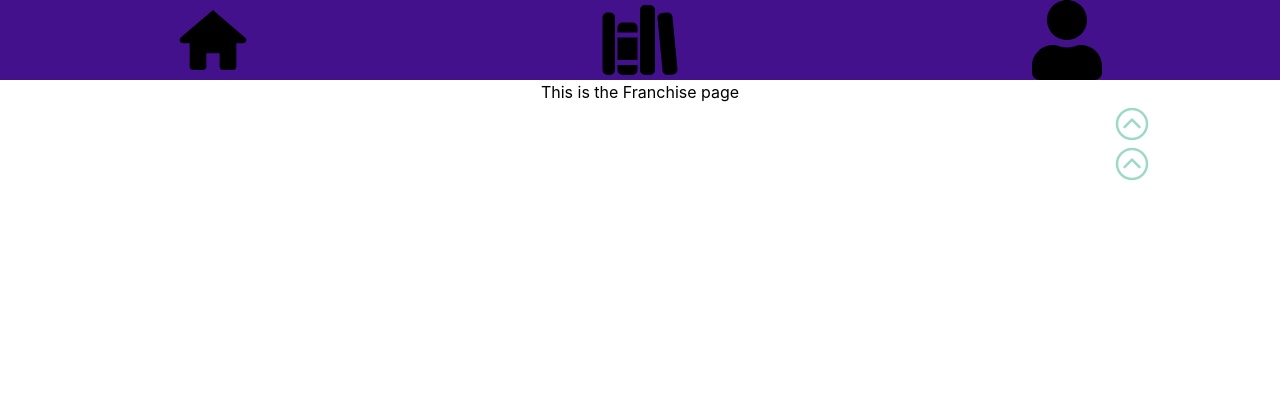
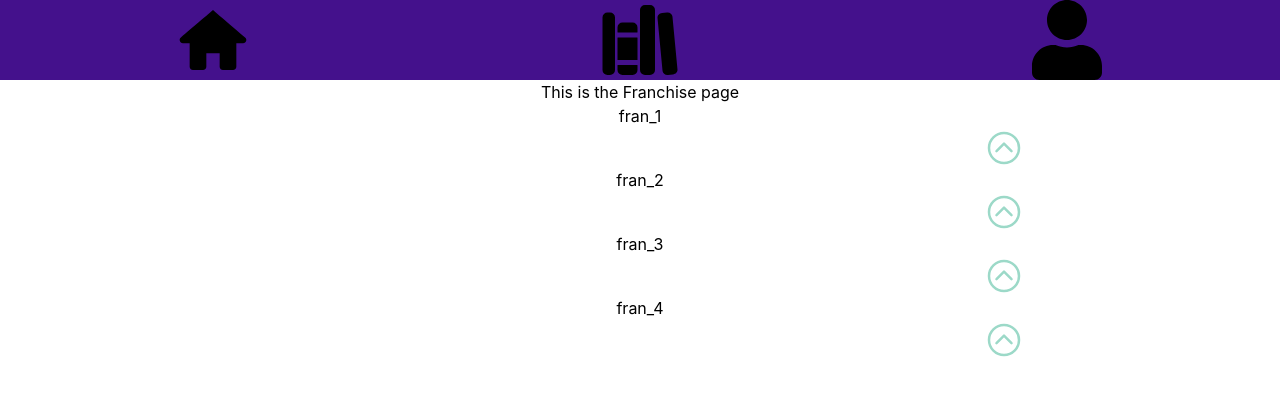
Before and after one commit to seasharpu/gamemoviedbfrontend, a React (Create React App) app: page /franchise in a window 1280 px wide. Shown: the top 396 px of the page. Built offline with nearby package versions, Linux system fonts and the light colour scheme; the HTML template or start-up script is replaced by a standard one.

Commit message:
structure example franchise page

```diff
--- a/src/components/molecules/Dropdown.tsx
+++ b/src/components/molecules/Dropdown.tsx
@@ -2,29 +2,20 @@ import { IoChevronDownCircleOutline } from "react-icons/io5";
 import { motion } from 'framer-motion'
 import { useState } from "react";
 
-export const Dropdown = ({ dropped_elements, onVisibilityChange }: {
+export const Dropdown = ({ dropped_elements, dropped_down, styling }: {
     dropped_elements: React.ReactNode | React.ReactNode[],
-    onVisibilityChange: (isVisible: boolean) => void
+    dropped_down: boolean,
+    styling: string
 }) => {
 
     const [isVisible, setIsVisible] = useState(false)
 
     const toggleVisibility = () => {
-        //setIsVisible(prevState => !prevState);
-        const newVisibility = !isVisible;
-        setIsVisible(newVisibility);
-        // Send visibility state to the parent
-        onVisibilityChange(newVisibility);
+        setIsVisible(prevState => !prevState);
     }
 
-    //const handleDataSending = () => {
-    //    // Call the callback function passed from the parent
-    //    drop
-    //    onDropdownData('Some data from dropdown');
-    //};
-
     return (
-        <div className="w-4/5 ">
+        <div className={`${styling}`}>
             <div className="flex flex-col items-end w-full">
             <motion.button
                 whileHover={{
--- a/src/pages/Franchise.tsx
+++ b/src/pages/Franchise.tsx
@@ -1,46 +1,65 @@
-import { isVisible } from "@testing-library/user-event/dist/utils";
 import { Dropdown } from "../components/molecules/Dropdown";
 import { useState } from "react";
 
 export default function Franchise() {
 
-    // State to hold dropdown visibility
-    const [dropdownVisibility, setDropdownVisibility] = useState([{ isVisible: false }]);
 
-    // Callback function to receive dropdown visibility state for a specific dropdown
-    const handleVisibilityChange = (index, isVisible) => {
-      // Update the visibility state for the dropdown at the specified index
-      setDropdownVisibility(prevVisibility => {
-          const updatedVisibility = [...prevVisibility];
-          updatedVisibility[index] = isVisible;
-          return updatedVisibility;
-      });
-  };
+  const [dropdownData, setDropdownData] = useState(false)
+
+  //an example of a structure <Dropdown/> works with
+  const franschiseData = [
+    {
+      "id": 1,
+      "name": "fran_1",
+      "games": ["spel_1", "spel_2", "spel_3"]
+    },
+    {
+      "id": 2,
+      "name": "fran_2",
+      "games": ["spel_1", "spel_2", "spel_3"]
+    },
+    {
+      "id": 3,
+      "name": "fran_3",
+      "games": ["spel_1", "spel_2", "spel_3"]
+    },
+    {
+      "id": 3,
+      "name": "fran_4",
+      "games": ["spel_1", "spel_2", "spel_3"]
+    },
+  ]
 
   return (
-    <div className="flex flex-col justify-center items-center">
+    <div className="flex flex-col justify-center items-center w-full">
       <p>This is the Franchise page</p>
-      {/* First Dropdown */}
-      <Dropdown
-        dropped_elements={
-          <div className={`transition-all ${dropdownVisibility ? "opacity-100 h-auto" : "opacity-0 h-0"}`}>
-            <div>hej</div>
-            <div>hej</div>
-            <div>hej</div>
-          </div>
-        }
-        // Pass the callback function as a prop to the child
-        onVisibilityChange={handleVisibilityChange} />
-      <Dropdown
-        dropped_elements={
-          <div className={`transition-all ${dropdownVisibility ? "opacity-100 h-auto" : "opacity-0 h-0"}`}>
-            <div>hej</div>
-            <div>hej</div>
-            <div>hej</div>
-          </div>
-        }
-        // Pass the callback function as a prop to the child
-        onVisibilityChange={handleVisibilityChange} />
+      {franschiseData.map((franchise, index) => (
+        <div key={index} className="w-full">
+          <h5>{franchise.name}</h5>
+          <Dropdown
+          dropped_down={dropdownData}
+          styling="w-4/5"
+          dropped_elements={
+            franchise.games.map((game, index) => (
+              <div key={index}>{game}</div>
+            ))
+          }></Dropdown>
+        </div>
+      ))}
+
     </div>
   );
 }
+
+
+//      {/* First Dropdown */}
+//      <Dropdown
+//        dropped_elements={
+//          <div className={`transition-all ${dropdownVisibility ? "opacity-100 h-auto" : "opacity-0 h-0"}`}>
+//            <div>hej</div>
+//            <div>hej</div>
+//            <div>hej</div>
+//          </div>
+//        }
+//        // Pass the callback function as a prop to the child
+//        />
```
